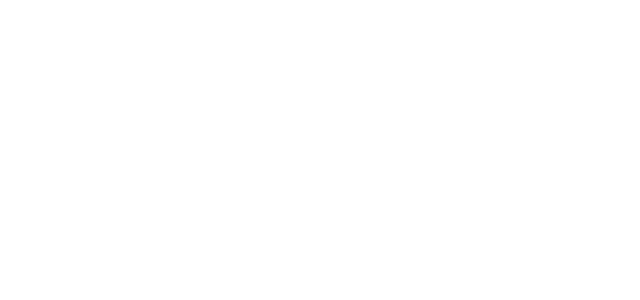
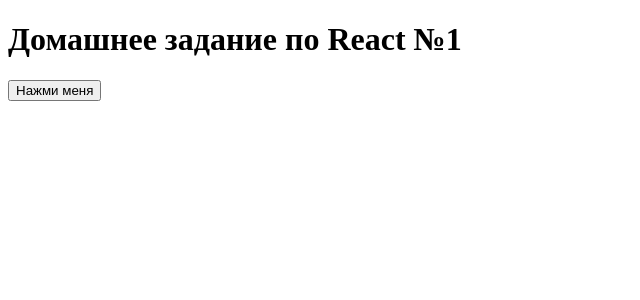
Before and after one commit to ZloiZebr/REACT, a React (Vite) app in the folder frontend/: page / in a window 1280 px wide. Shown: the top 300 px of the page, without its empty margins (0-640 px from the left). Built offline with nearby package versions, Linux system fonts and the light colour scheme.

Commit message:
HomeworkReact

```diff
--- a/frontend/src/App.jsx
+++ b/frontend/src/App.jsx
@@ -1,5 +1,15 @@
+import { useState } from "react"
+
 function App() {
-  return null
+  return(
+    <div>
+      <h1>Домашнее задание по React №1</h1>
+      <button onClick= { () => alert("Hello World")
+      } >
+        Нажми меня
+      </button>
+    </div>
+  )
 }
 
 export default App
```
